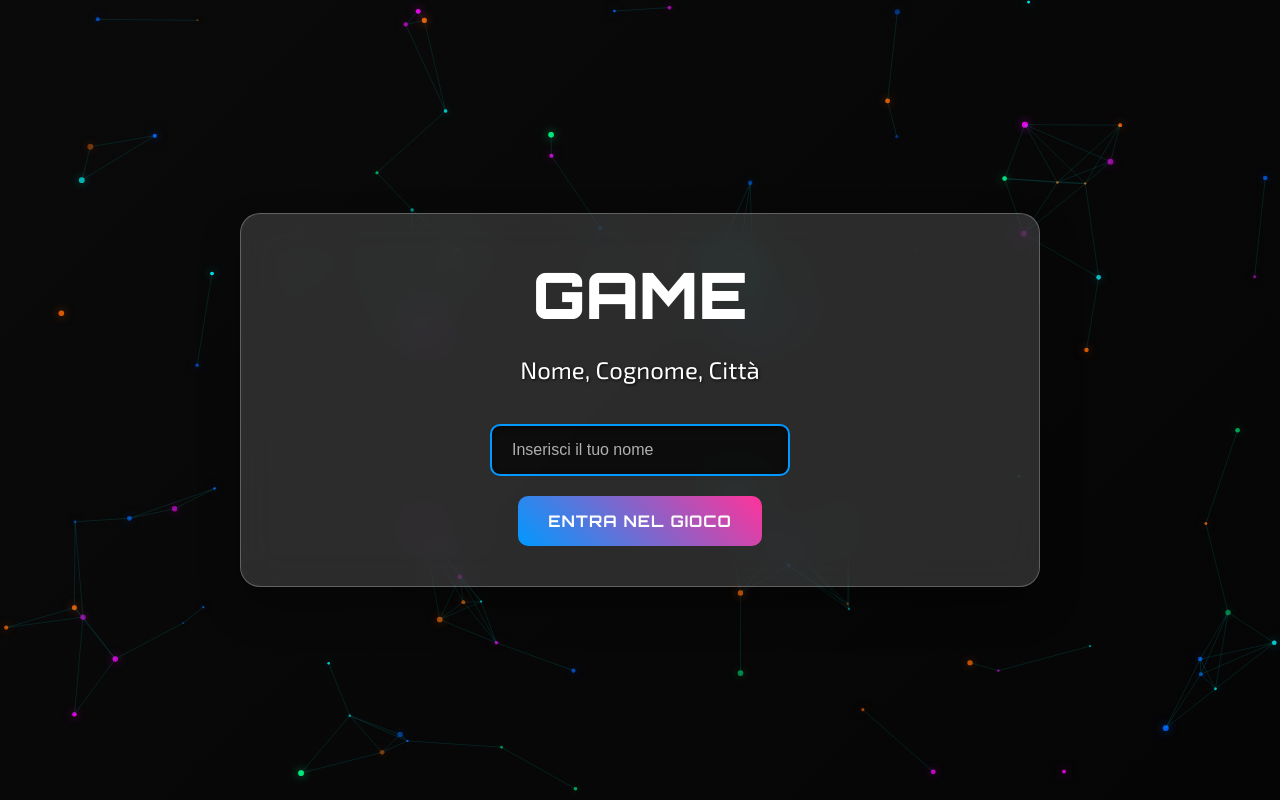
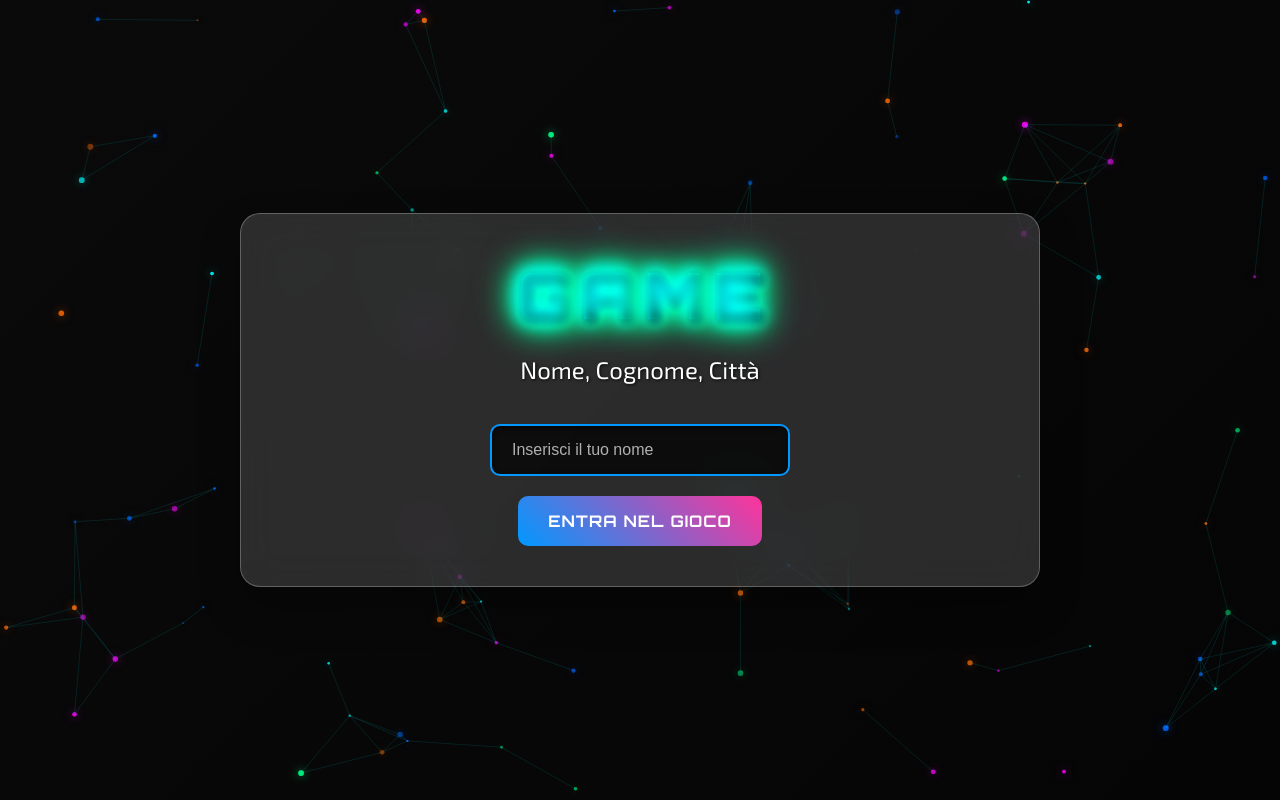
Before and after one commit to stracquadanionicola/nicolagame, a website: page public/index.html in a window 1280 px wide. Drawn offline with nearby package versions, Linux system fonts and the light colour scheme; no server answers.

Commit message:
Fix GAME title visibility - enhanced contrast and fallback colors for better visibility on all backgrounds

```diff
--- a/public/css/style.css
+++ b/public/css/style.css
@@ -104,12 +104,56 @@ body {
 
 .title-word {
     display: inline-block;
-    background: linear-gradient(45deg, var(--primary-cyan), var(--primary-purple));
+    /* Strong fallback color for maximum visibility */
+    color: var(--accent-green);
+    /* Modern gradient effect for supported browsers */
+    background: linear-gradient(45deg, var(--primary-cyan), var(--accent-green));
     background-clip: text;
     -webkit-background-clip: text;
     -webkit-text-fill-color: transparent;
-    text-shadow: 0 0 30px var(--primary-cyan);
-    animation: glow 2s ease-in-out infinite alternate;
+    /* Multiple shadows for maximum visibility */
+    text-shadow:
+        0 0 15px var(--primary-cyan),
+        0 0 25px var(--accent-green),
+        2px 2px 8px rgba(0, 0, 0, 1),
+        0 0 35px rgba(0, 255, 136, 0.6);
+    animation: titleGlow 2s ease-in-out infinite alternate;
+    filter: drop-shadow(0 0 10px var(--accent-green));
+    /* Ensure text is always visible */
+    position: relative;
+}
+
+/* Fallback for older browsers */
+.title-word::after {
+    content: attr(data-text);
+    position: absolute;
+    top: 0;
+    left: 0;
+    color: var(--accent-green);
+    text-shadow:
+        0 0 15px var(--primary-cyan),
+        0 0 25px var(--accent-green),
+        2px 2px 8px rgba(0, 0, 0, 1);
+    z-index: -1;
+    filter: none;
+}
+
+@keyframes titleGlow {
+    from {
+        filter: brightness(1) drop-shadow(0 0 10px var(--accent-green));
+        text-shadow:
+            0 0 15px var(--primary-cyan),
+            0 0 25px var(--accent-green),
+            2px 2px 8px rgba(0, 0, 0, 1);
+    }
+    to {
+        filter: brightness(1.3) drop-shadow(0 0 20px var(--accent-green));
+        text-shadow:
+            0 0 20px var(--primary-cyan),
+            0 0 35px var(--accent-green),
+            2px 2px 8px rgba(0, 0, 0, 1),
+            0 0 40px rgba(0, 255, 136, 0.8);
+    }
 }
 
 @keyframes glow {
--- a/public/index.html
+++ b/public/index.html
@@ -15,7 +15,12 @@
         <!-- Login Screen -->
         <div id="login-screen" class="screen active">
             <div class="login-panel">
-                <h1 class="game-title">GAME</h1>
+                <h1 class="game-title">
+                    <span class="title-word" data-text="G">G</span>
+                    <span class="title-word" data-text="A">A</span>
+                    <span class="title-word" data-text="M">M</span>
+                    <span class="title-word" data-text="E">E</span>
+                </h1>
                 <h2 class="subtitle">Nome, Cognome, Città</h2>
                 <div class="input-group">
                     <input type="text" id="player-name" placeholder="Inserisci il tuo nome" maxlength="20">
```
